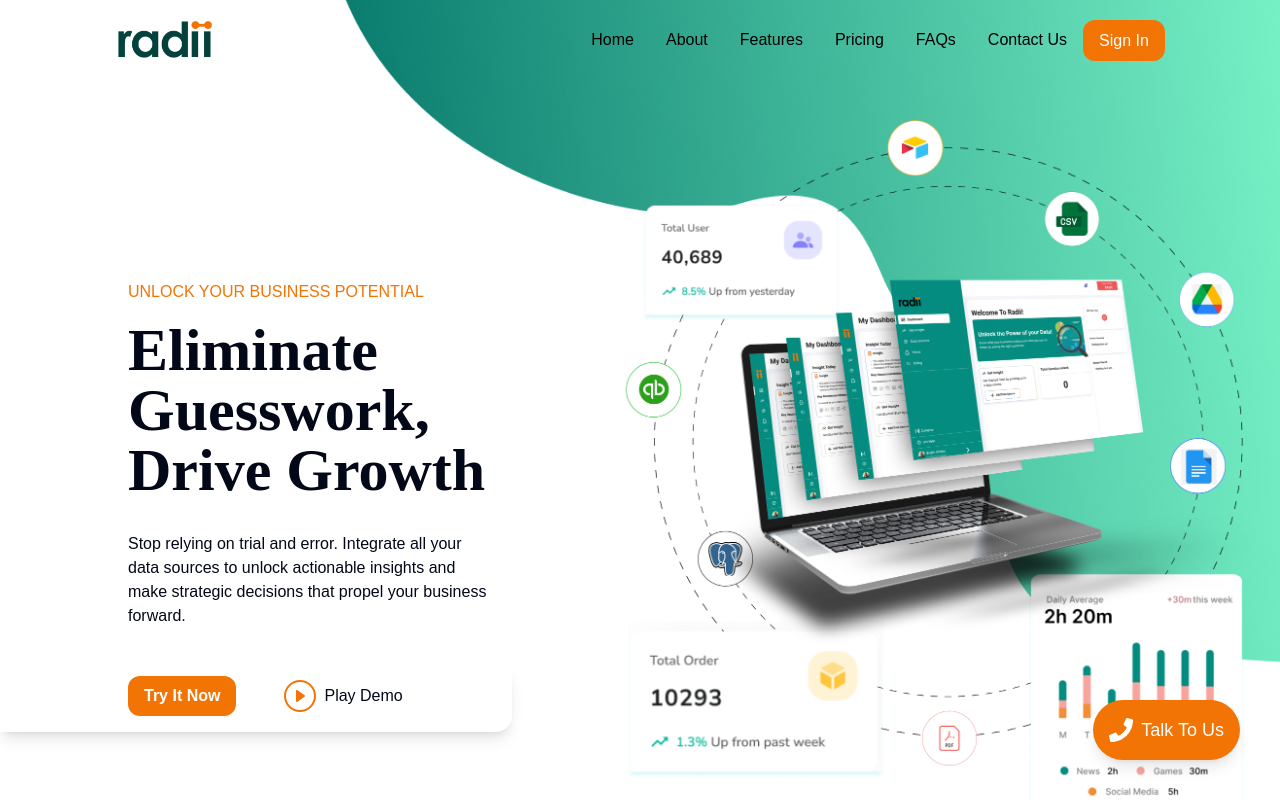
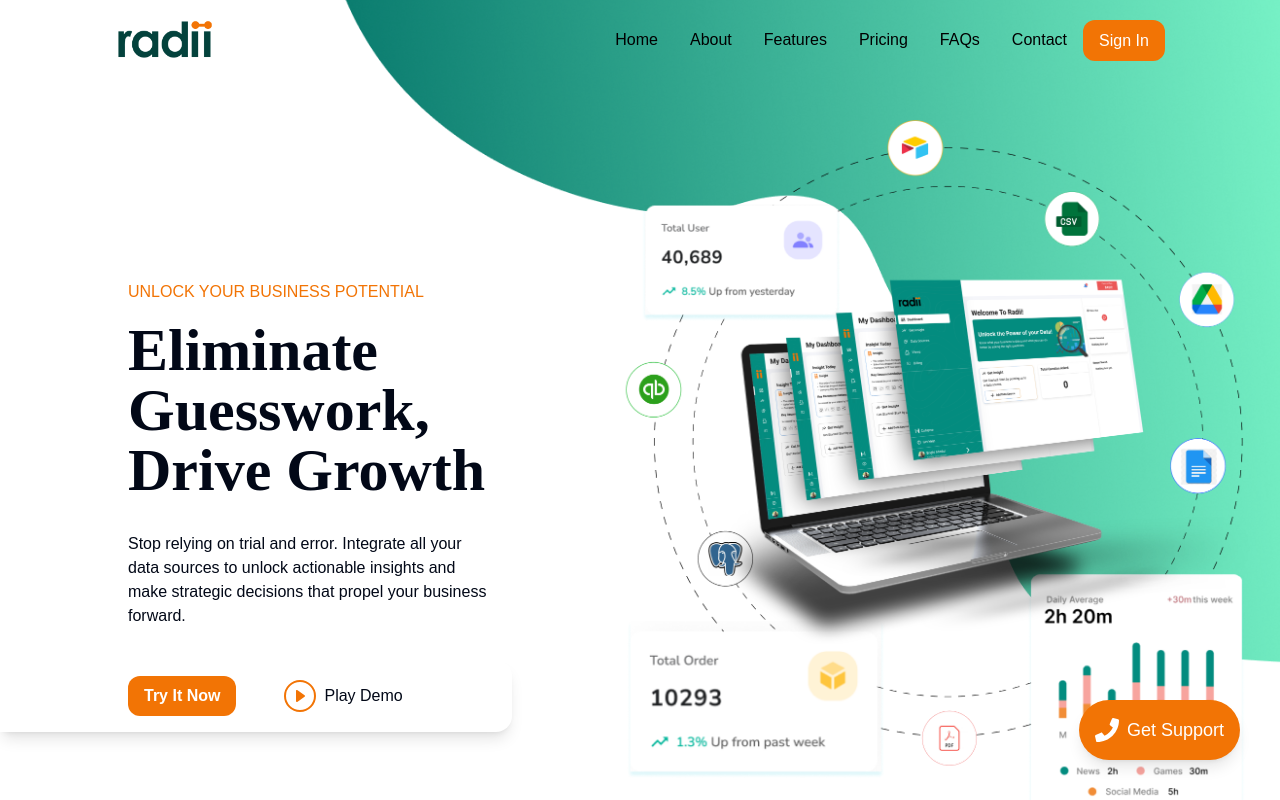
Before and after one commit to kwesinavilot/radii-landing-page, a Next.js app: page / in a window 1280 px wide. Shown: the top 800 px of the page. Built offline with nearby package versions, Linux system fonts and the light colour scheme.

Commit message:
Navigation routed

```diff
--- a/components/NavigationBar.tsx
+++ b/components/NavigationBar.tsx
@@ -23,7 +23,7 @@ const NavigationBar: React.FC = () => {
         { id: 3, link: "Features" },
         { id: 4, link: "Pricing" },
         { id: 5, link: "FAQs" },
-        { id: 6, link: "Contact Us" },
+        { id: 6, link: "Contact" },
     ];
 
     useEffect(() => {
@@ -89,7 +89,7 @@ const NavigationBar: React.FC = () => {
             <a href="https://wa.link/j508ug" target="_blank" rel="noopener noreferrer">
                 <button className="fab fixed bottom-10 right-10 flex items-center p-4 hover:scale-105 rounded-full bg-[#F27405] text-white shadow-lg hover:bg-[#d96304] transition duration-300">
                     <FaPhone size={24} className="mr-2" />
-                    <span className="text-lg font-rubik">Talk To Us</span>
+                    <span className="text-lg font-rubik">Get Support</span>
                 </button>
             </a>
         </div>
```
